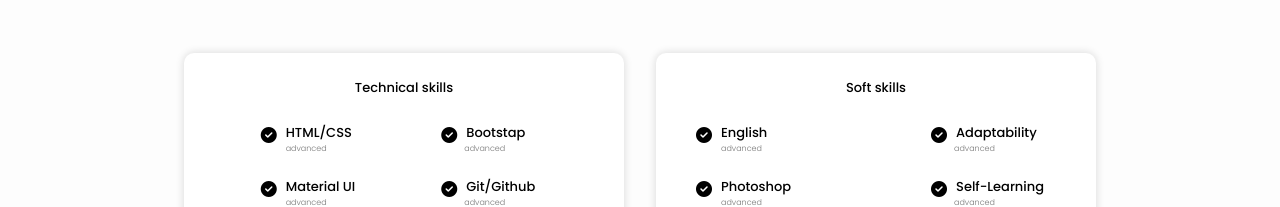
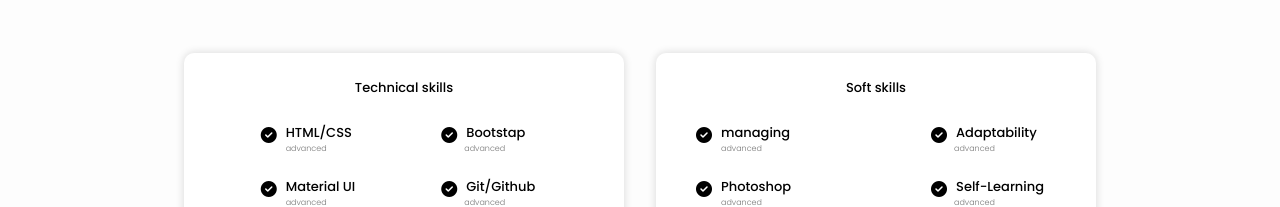
Before and after one commit to vVorTyy/portfolio, a React (Create React App) app: page / in a window 1280 px wide. Shown: the part 1412-1619 px from the top of the page. Built offline with nearby package versions, Linux system fonts and the light colour scheme.

Commit message:
modified on animations

```diff
--- a/src/App.css
+++ b/src/App.css
@@ -4,6 +4,21 @@
         margin-right: 10px;
     }
 }
-@media screen and (nax-width: 768px){}
-@media screen and (nax-width: 575px){}
-@media screen and (nax-width: 350pxpx){}
+@keyframes appear{
+    from {
+        opacity: 0;
+        transform: translateX(-100px);
+    }
+    to{
+        opacity: 1;
+        transform: translateX(0);
+    }
+}
+
+.block{
+    animation: appear linear;
+    animation-timeline: view();
+    animation-range: entry 0% cover
+    40%;
+    transition: 1s;
+}
--- a/src/Contact/Contact.js
+++ b/src/Contact/Contact.js
@@ -18,7 +18,7 @@ export default function Contact(props) {
         <h2 className='section__title'>Contact Me</h2>
         <h3 className='section__subtitle'>Get in touch</h3>
 
-        <div className='contact__container container'>
+        <div className='contact__container container block'>
             <div className='contact__content'>
                 <h3 className='contact__title'>Talk to me</h3>
 
--- a/src/My-projects/Projects.js
+++ b/src/My-projects/Projects.js
@@ -32,7 +32,7 @@ export default function Projects(props) {
         Projects
         <br /> <span>My Creations</span>
       </h1>
-      <div className="content container">
+      <div className="content container block">
         {allData.map((item, index) => {
           return (
             <div key={index} className="card">
--- a/src/Qualification/Qualification.js
+++ b/src/Qualification/Qualification.js
@@ -15,7 +15,7 @@ export default function Qualification(props) {
         <h2 className="section__title">Qualification</h2>
         <h3 className="section__subtitle">My personel journey</h3>
 
-        <div className="qualification__container container">
+        <div className="qualification__container container block">
                 <div className="qualification__tabs">
 
                 <div className={toggleTab === 1
--- a/src/Services/Services.js
+++ b/src/Services/Services.js
@@ -18,7 +18,7 @@ export default function Services(props) {
         <h2 className="section__title">Services</h2>
         <h4 className="section__subtitle">What I offer</h4>
 
-        <div className="services__container container">
+        <div className="services__container container block">
 
         <div className="services__content">
                 <div>
--- a/src/Skills/Skills.js
+++ b/src/Skills/Skills.js
@@ -3,9 +3,9 @@ import "./Skills.css"
 
 export default function Skills(props) {
     return (
-    <div ref={props.x} id="skills">
+    <div ref={props.x} id="skills" >
       <h1>Skills<br/> <span>My technical level</span></h1>
-      <div className="content container">
+      <div className="content container block">
 
         <div className="card-one">
         <h2>Technical skills </h2>
@@ -27,7 +27,7 @@ export default function Skills(props) {
         <h2>Soft skills </h2>
             <div className="card-content">
             <div className="left-side">
-                    <a href=""><i className="fa-solid fa-circle-check"></i>English<span><br/>advanced</span></a>
+                    <a href=""><i className="fa-solid fa-circle-check"></i>managing<span><br/>advanced</span></a>
                     <a href=""><i className="fa-solid fa-circle-check"></i>Photoshop<span><br/>advanced</span></a>
                     <a href=""><i className="fa-solid fa-circle-check"></i>Communication<span><br/>advanced</span></a>
                 </div>
--- a/src/about Me/aboutMe.js
+++ b/src/about Me/aboutMe.js
@@ -10,7 +10,7 @@ export default function AboutMe(props) {
   return (
     <div ref={props.x} id="about-me">
       <h1>About Me<br/><span>My Introduction</span></h1>
-      <div className="content container">
+      <div className="content container block">
         <div className="box-one">
 
         </div>
--- a/src/main-header/main-header.css
+++ b/src/main-header/main-header.css
@@ -5,6 +5,7 @@
 /* ------------------------------------------------ */
 /* ------------------------------------------------ */
 /* ------------------------------------------------ */
+
 
 
 
@@ -89,6 +90,7 @@ header nav ul a {
 #main-header{
     margin: auto;
     margin-top: 200px;
+
 }
 #main-header .content{
     display: flex;
--- a/src/main-header/main-header.js
+++ b/src/main-header/main-header.js
@@ -7,7 +7,7 @@ import { useRef } from "react"
 export default function MainHeader(props) {
   const home = useRef();
   return (
-    <div id="main-header">
+    <div id="main-header" className="block">
         <div ref={props.x} className="content container">
             <div className="box-one">
                 <a href="https://www.instagram.com/tawajjah_/" target="_blank"><i className="uil uil-instagram"></i></a>
```
Also changed, not shown: src/index.css (+0 -16 lines).
